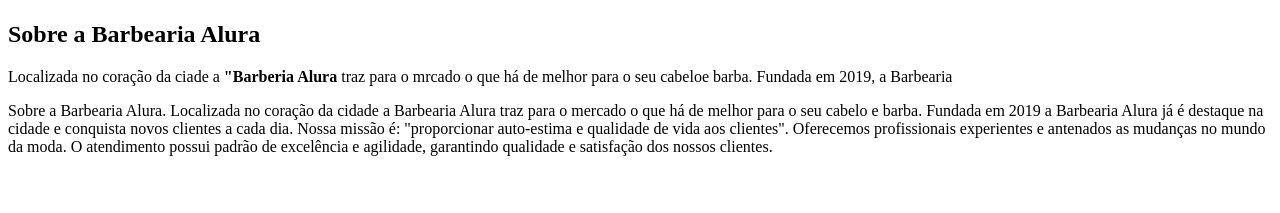
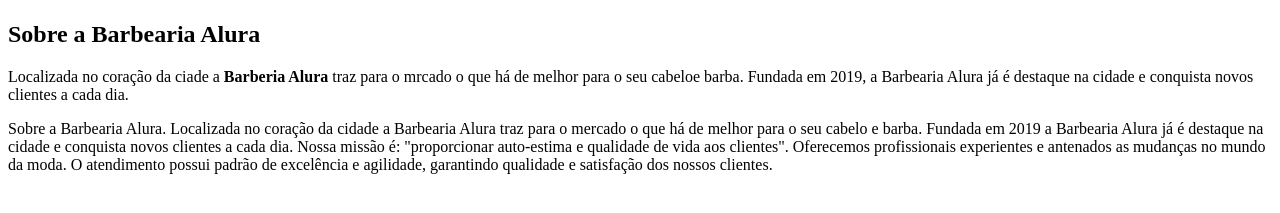
Before and after one commit to luannatais/BarbeariaAlura1CK, a plain HTML site: page index.html in a window 1280 px wide. Shown: the part 99-312 px from the top of the page. Drawn offline with Linux system fonts and the light colour scheme.

Commit message:
Update index.html

```diff
--- a/index.html
+++ b/index.html
@@ -14,7 +14,11 @@
         <div class="principal">
             <h2 class="titulo-centralizado">Sobre a Barbearia Alura</h2>
 
-            <p>Localizada no coração da ciade a <strong>"Barberia Alura</strong> traz para o mrcado o que há de melhor para o seu cabeloe barba. Fundada em 2019, a Barbearia</p>
+            <p>Localizada no coração da ciade a <strong>Barberia Alura</strong> traz para o mrcado o que há de melhor para o seu cabeloe barba. Fundada em 2019, a Barbearia
+             Alura já é destaque na cidade e conquista novos clientes a cada dia.</p>
+
+
+
 Sobre a Barbearia Alura.
 Localizada no coração da cidade a Barbearia Alura traz para o mercado o que há de melhor para o seu cabelo e barba.
 Fundada em 2019 a Barbearia Alura já é destaque na cidade e conquista novos clientes a cada dia.
```
